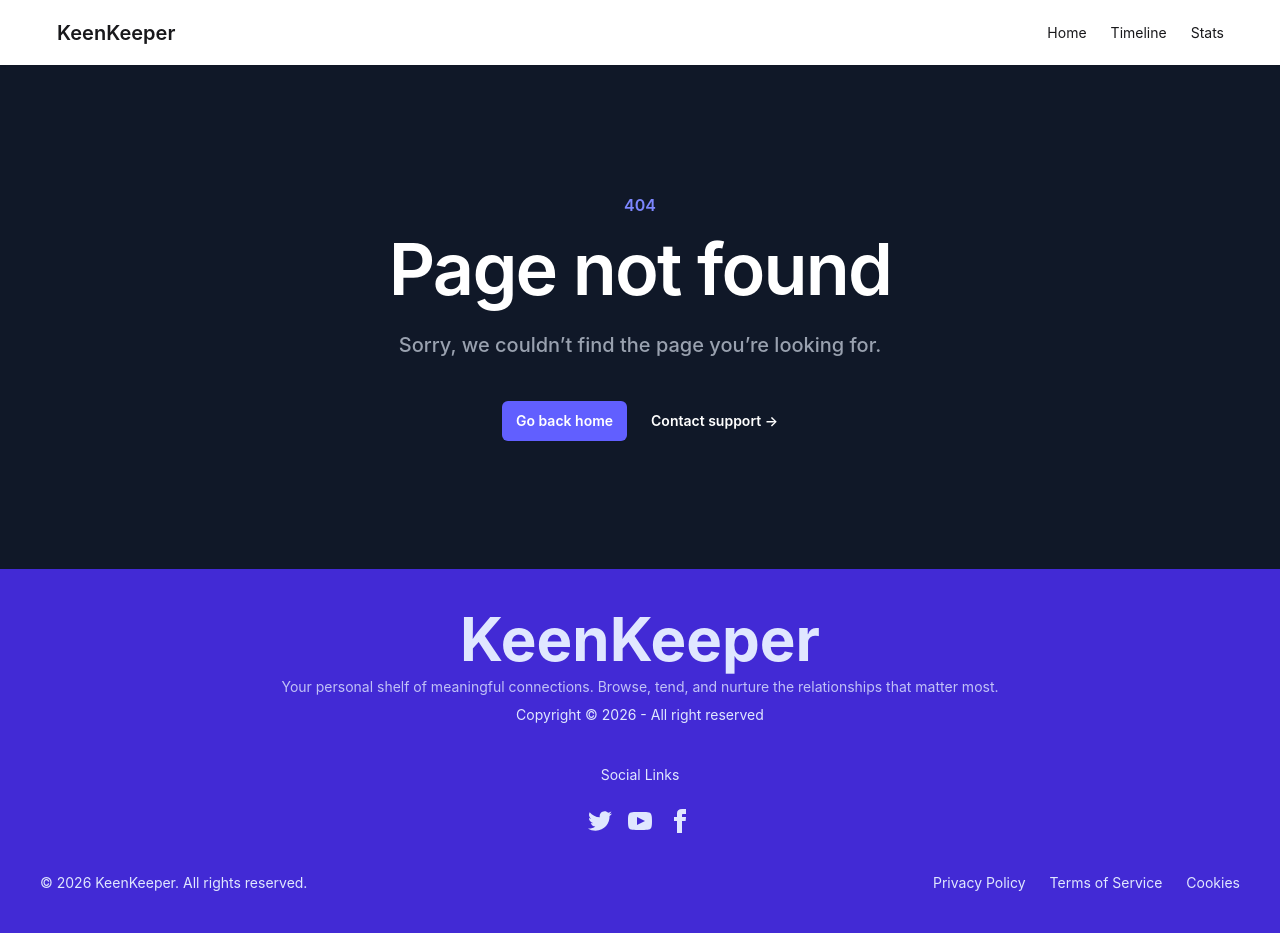
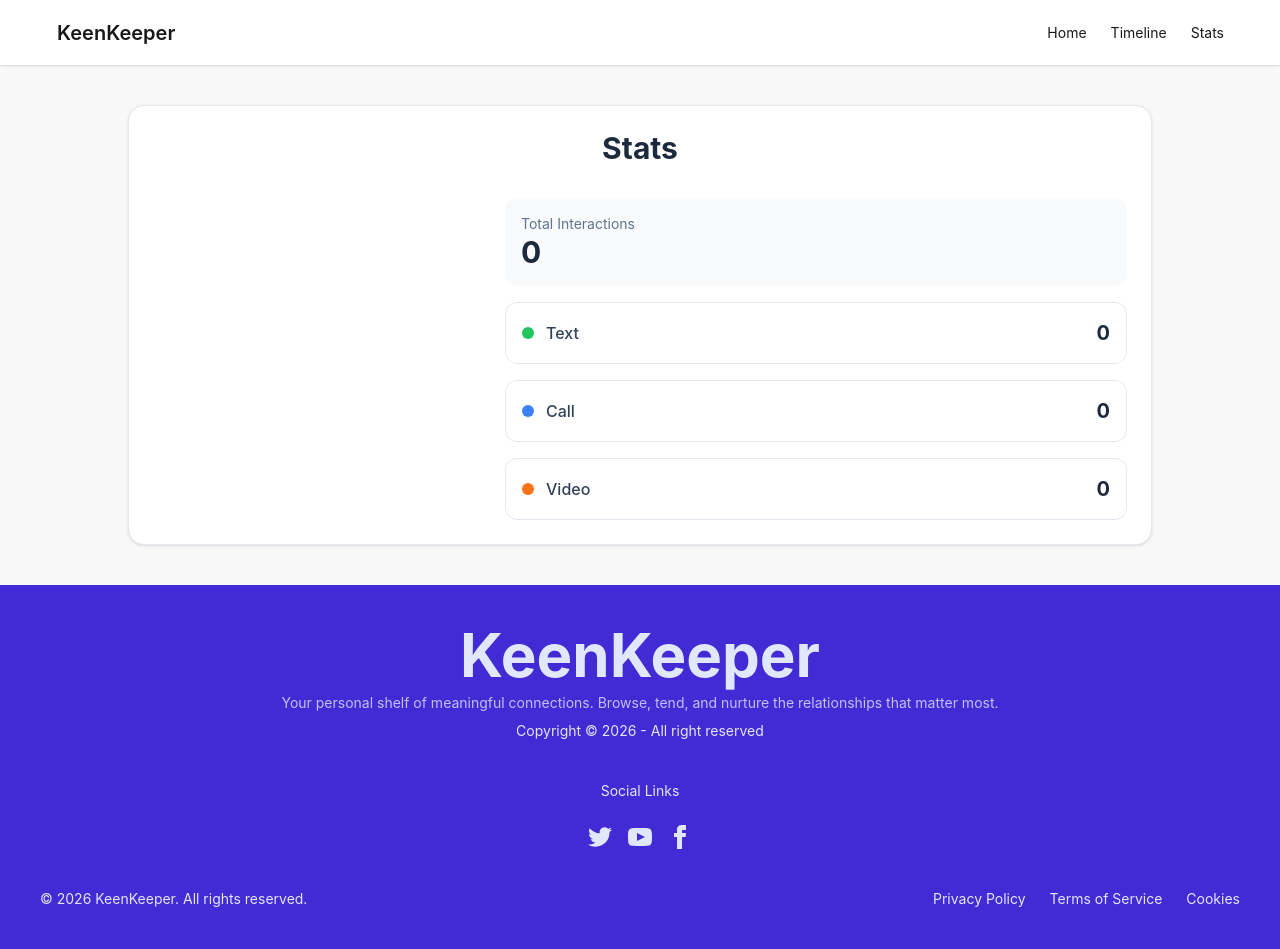
Before and after one commit to Ahnaf-Afif/assignment-07, a Next.js app: page /Stats in a window 1280 px wide. Before the commit this address had no page. Built offline with nearby package versions, Linux system fonts and the light colour scheme.

Commit message:
react rechart added

```diff
--- a/package.json
+++ b/package.json
@@ -14,7 +14,8 @@
     "lucide-react": "^1.8.0",
     "next": "16.2.3",
     "react": "19.2.4",
-    "react-dom": "19.2.4"
+    "react-dom": "19.2.4",
+    "recharts": "^3.8.1"
   },
   "devDependencies": {
     "@tailwindcss/postcss": "^4.2.2",
--- /dev/null
+++ b/src/app/Stats/page.jsx
@@ -0,0 +1,84 @@
+"use client";
+
+import { useContext } from "react";
+import { Cell, Pie, PieChart } from "recharts";
+import { Message_data } from "@/context/context";
+
+export default function StatsPage() {
+  const { message } = useContext(Message_data);
+
+  const data = [
+    {
+      name: "Text",
+      value: message.filter((item) => item.type === "Text").length,
+      fill: "#22c55e",
+    },
+    {
+      name: "Call",
+      value: message.filter((item) => item.type === "Call").length,
+      fill: "#3b82f6",
+    },
+    {
+      name: "Video",
+      value: message.filter((item) => item.type === "Video").length,
+      fill: "#f97316",
+    },
+  ];
+
+  const total = data.reduce((sum, item) => sum + item.value, 0);
+
+  return (
+    <section className="mx-auto w-11/12 max-w-5xl py-10">
+      <div className="rounded-2xl border border-slate-200 bg-white p-6 shadow-sm">
+        <h1 className="text-center text-3xl font-bold text-slate-800">
+          Stats
+        </h1>
+
+        <div className="mt-8 grid gap-8 md:grid-cols-[320px_minmax(0,1fr)] md:items-center">
+          <div className="mx-auto">
+            <PieChart width={300} height={300}>
+              <Pie
+                data={data}
+                dataKey="value"
+                nameKey="name"
+                cx="50%"
+                cy="50%"
+                outerRadius={110}
+                innerRadius={55}
+              >
+                {data.map((entry) => (
+                  <Cell key={entry.name} fill={entry.fill} />
+                ))}
+              </Pie>
+            </PieChart>
+          </div>
+
+          <div className="space-y-4">
+            <div className="rounded-xl bg-slate-50 p-4">
+              <p className="text-sm text-slate-500">Total Interactions</p>
+              <p className="text-3xl font-bold text-slate-800">{total}</p>
+            </div>
+
+            {data.map((item) => (
+              <div
+                key={item.name}
+                className="flex items-center justify-between rounded-xl border border-slate-200 p-4"
+              >
+                <div className="flex items-center gap-3">
+                  <span
+                    className="h-3 w-3 rounded-full"
+                    style={{ backgroundColor: item.fill }}
+                  />
+                  <span className="font-medium text-slate-700">{item.name}</span>
+                </div>
+                <span className="text-xl font-bold text-slate-800">
+                  {item.value}
+                </span>
+              </div>
+            ))}
+          </div>
+        </div>
+      </div>
+    </section>
+  );
+}
--- a/src/components/Navbar.jsx
+++ b/src/components/Navbar.jsx
@@ -22,7 +22,7 @@ const Navbar = () => {
                 <Link href="/Timeline">Timeline</Link>
               </li>
               <li>
-                <button>Stats</button>
+                <Link href="/Stats">Stats</Link>
               </li>
             </div>
             <li>
```
Also changed, not shown: 1 other file (tests, documents, lock files or other folders).
